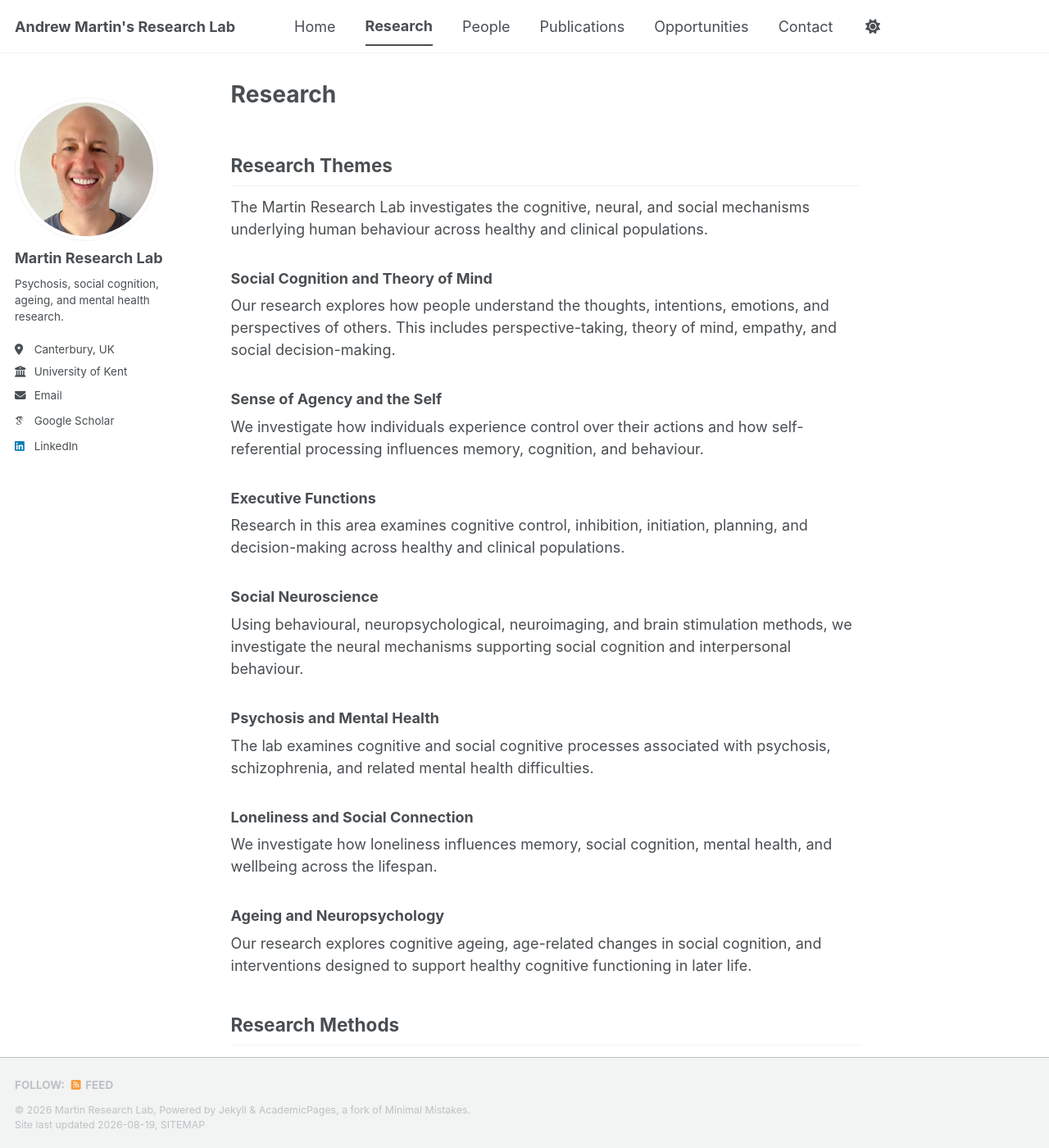
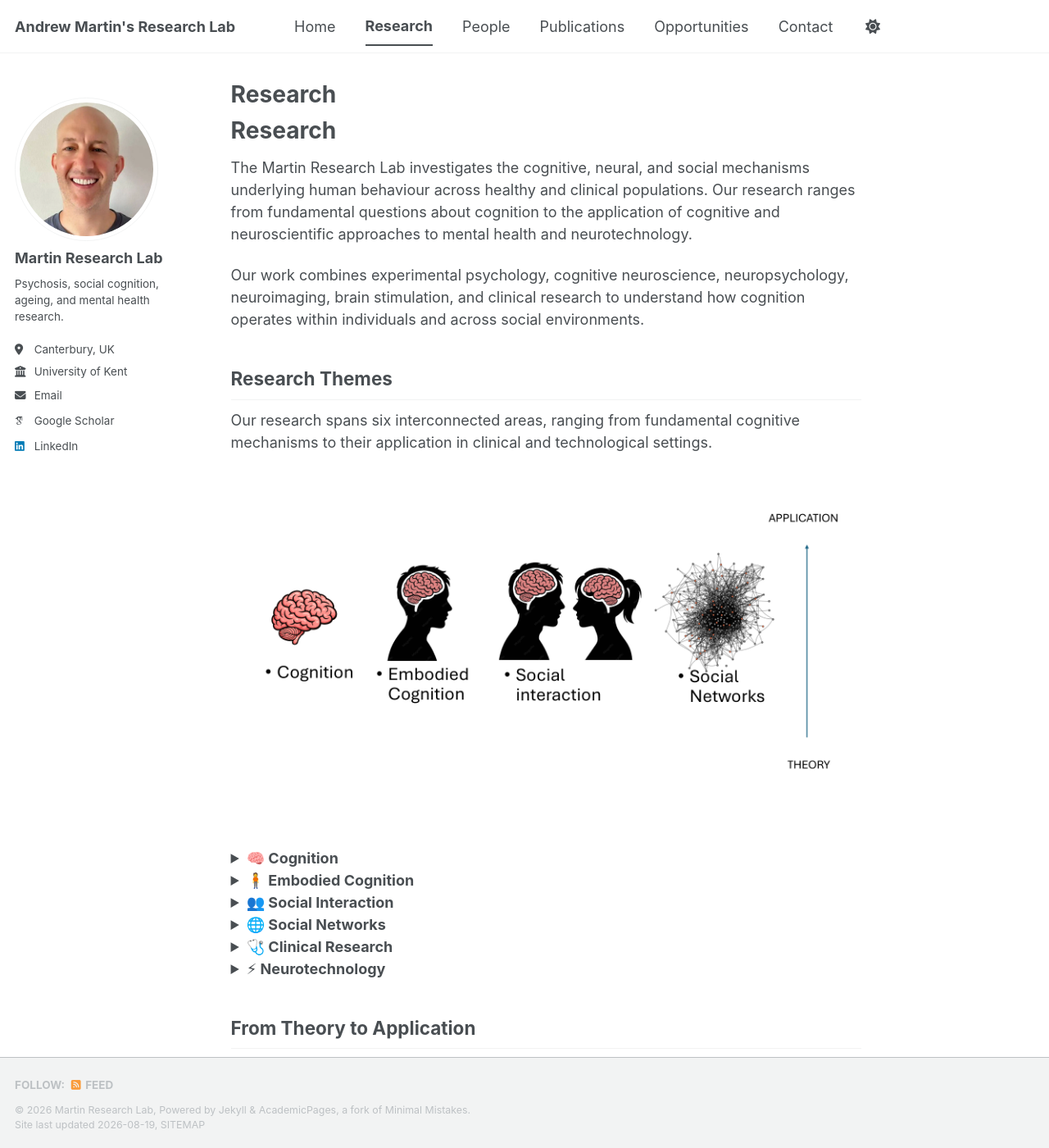
Before and after one commit to DacianS15/martins-lab.github.io, a Jekyll site: the page built from _pages/research.md, in a window 1280 px wide and 1400 px high. Shown: the whole window at 82% size. Built offline with Jekyll 4.4.1, drawn with Linux system fonts in a browser that asks for light colours; some web fonts are replaced; a script bundle is joined from its source files by our own code; library files that are not in the unit come from our copies; some of the changed text lies outside the part shown.

Commit message:
Update research.md

```diff
--- a/_pages/research.md
+++ b/_pages/research.md
@@ -4,45 +4,189 @@ permalink: /research/
 author_profile: true
 ---
 
+# Research
+
+The Martin Research Lab investigates the cognitive, neural, and social mechanisms underlying human behaviour across healthy and clinical populations. Our research ranges from fundamental questions about cognition to the application of cognitive and neuroscientific approaches to mental health and neurotechnology.
+
+Our work combines experimental psychology, cognitive neuroscience, neuropsychology, neuroimaging, brain stimulation, and clinical research to understand how cognition operates within individuals and across social environments.
+
 ## Research Themes
 
-The Martin Research Lab investigates the cognitive, neural, and social mechanisms underlying human behaviour across healthy and clinical populations.
+Our research spans six interconnected areas, ranging from fundamental cognitive mechanisms to their application in clinical and technological settings.
 
-### Social Cognition and Theory of Mind
+![Martin Research Lab research framework](../images/research-framework.png)
 
-Our research explores how people understand the thoughts, intentions, emotions, and perspectives of others. This includes perspective-taking, theory of mind, empathy, and social decision-making.
+<details>
+<summary><strong>🧠 Cognition</strong></summary>
 
-### Sense of Agency and the Self
+### Cognition
 
-We investigate how individuals experience control over their actions and how self-referential processing influences memory, cognition, and behaviour.
+We investigate the cognitive processes that allow people to perceive, interpret, remember, and respond to information about themselves and the world around them.
 
-### Executive Functions
+Research within this theme includes:
 
-Research in this area examines cognitive control, inhibition, initiation, planning, and decision-making across healthy and clinical populations.
+- Executive functions
+- Cognitive control and inhibition
+- Memory and learning
+- Decision-making
+- Self-referential processing
+- Sense of agency
+- Perspective-taking
+- Theory of mind
 
-### Social Neuroscience
+A particular focus of the lab is understanding how these processes vary across individuals, across the lifespan, and in clinical populations.
 
-Using behavioural, neuropsychological, neuroimaging, and brain stimulation methods, we investigate the neural mechanisms supporting social cognition and interpersonal behaviour.
+</details>
 
-### Psychosis and Mental Health
+<details>
+<summary><strong>🧍 Embodied Cognition</strong></summary>
 
-The lab examines cognitive and social cognitive processes associated with psychosis, schizophrenia, and related mental health difficulties.
+### Embodied Cognition
 
-### Loneliness and Social Connection
+Our research examines how cognition is shaped by interactions between the brain, body, and environment.
 
-We investigate how loneliness influences memory, social cognition, mental health, and wellbeing across the lifespan.
+Rather than viewing cognition as occurring solely within the brain, this work considers how bodily states, actions, sensory information, and interactions with the environment contribute to cognitive experience.
 
-### Ageing and Neuropsychology
+Areas of interest include:
 
-Our research explores cognitive ageing, age-related changes in social cognition, and interventions designed to support healthy cognitive functioning in later life.
+- Sense of agency
+- Self-representation
+- Action and perception
+- Embodied social cognition
+- Cognitive and behavioural responses to the environment
+- The relationship between bodily experience and higher-order cognition
+
+This work helps connect fundamental cognitive neuroscience with questions about how people experience themselves and interact with the world.
+
+</details>
+
+<details>
+<summary><strong>👥 Social Interaction</strong></summary>
+
+### Social Interaction
+
+A major focus of the lab is understanding the cognitive and neural mechanisms that allow people to navigate the social world.
+
+We investigate how individuals understand the thoughts, intentions, emotions, and perspectives of other people and how these processes influence interpersonal behaviour.
+
+Research areas include:
+
+- Social cognition
+- Perspective-taking
+- Theory of mind
+- Empathy
+- Social decision-making
+- Interpretation of social information
+- Interpersonal behaviour
+- Social functioning
+
+This work extends into clinical research examining how social cognitive processes may differ in conditions such as psychosis and social anxiety.
+
+</details>
+
+<details>
+<summary><strong>🌐 Social Networks</strong></summary>
+
+### Social Networks
+
+Human cognition and behaviour take place within wider social environments. Our research therefore extends beyond individual social interactions to examine patterns of social connection and relationships.
+
+Areas of interest include:
+
+- Social networks
+- Loneliness
+- Social connection
+- Interpersonal relationships
+- Social behaviour across the lifespan
+- The relationship between social environments and mental health
+- Social cognition within groups and networks
+
+This research aims to understand how the structure and quality of people's social environments interact with cognition, behaviour, and psychological wellbeing.
+
+</details>
+
+<details>
+<summary><strong>🩺 Clinical Research</strong></summary>
+
+### Clinical Research
+
+The lab applies cognitive and neuroscientific approaches to understanding mental health and developing better ways of assessing and supporting people experiencing psychological difficulties.
+
+A particular focus is the study of cognition and social cognition in psychosis and related mental health conditions.
+
+Research interests include:
+
+- Psychosis
+- Social anxiety
+- Paranoia
+- Social cognition in mental health
+- Interpretation bias
+- Belief updating
+- Cognitive functioning
+- Early intervention
+- Psychological wellbeing
+- Ageing and neuropsychology
+
+The lab works across academic and clinical settings and uses experimental research to investigate mechanisms that may contribute to symptoms, social functioning, and treatment outcomes.
+
+</details>
+
+<details>
+<summary><strong>⚡ Neurotechnology</strong></summary>
+
+### Neurotechnology
+
+The lab uses and investigates technologies that allow researchers to measure, understand, and influence cognitive and neural processes.
+
+Methods and technologies used across our research include:
+
+- Functional magnetic resonance imaging (fMRI)
+- Functional near-infrared spectroscopy (fNIRS)
+- Transcranial direct current stimulation (tDCS)
+- Non-invasive brain stimulation
+- Neurofeedback
+- Immersive virtual reality
+- Digital mental health technologies
+- Artificial intelligence and conversational AI
+
+This research connects cognitive neuroscience with emerging technologies and explores how technological approaches can contribute to understanding cognition, mental health, and human behaviour.
+
+The lab is also interested in how people interact with artificial intelligence and how emerging technologies can be developed and used responsibly.
+
+</details>
+
+## From Theory to Application
+
+The lab's research spans a continuum from fundamental theoretical questions about cognition through to applied research in social, clinical, and technological contexts.
+
+The six themes are therefore closely connected. Research into fundamental cognition can inform our understanding of social interaction, while research into social cognition can contribute to clinical applications and the development of new neurotechnologies.
+
+This approach allows the lab to investigate human behaviour at multiple levels, from cognitive and neural mechanisms to interpersonal interactions and wider social networks.
 
 ## Research Methods
+
+Our research draws on a broad range of experimental, neuroscientific, clinical, and quantitative approaches.
 
 - Experimental Psychology
 - Cognitive Neuroscience
 - Neuropsychology
+- Functional Neuroimaging
+- Functional Magnetic Resonance Imaging (fMRI)
+- Functional Near-Infrared Spectroscopy (fNIRS)
+- Non-invasive Brain Stimulation
 - Transcranial Direct Current Stimulation (tDCS)
-- Functional Neuroimaging
+- Neurofeedback
+- Virtual Reality
 - Clinical Research
 - Behavioural Science
+- Surveys and Questionnaires
+- Interviews and Focus Groups
 - Systematic Reviews and Meta-Analyses
+
+## Research Philosophy
+
+The Martin Research Lab takes an interdisciplinary approach to understanding human cognition and behaviour.
+
+By combining theoretical, experimental, neuroscientific, clinical, and technological perspectives, our aim is to understand not only how cognitive and social processes work, but also how this knowledge can be translated into meaningful applications.
+
+This includes improving our understanding of mental health, supporting healthy cognitive functioning across the lifespan, and exploring how emerging technologies can be used to study and support human cognition.
```
